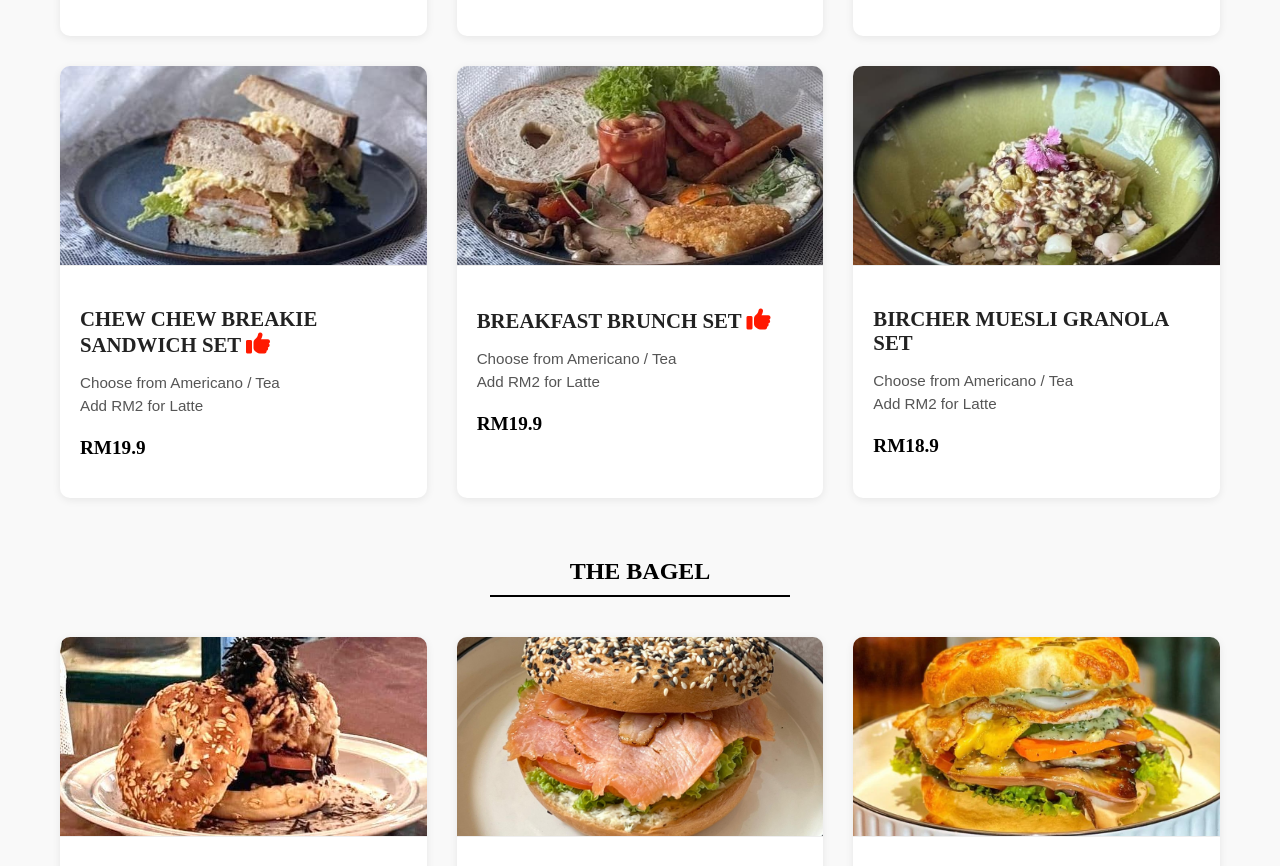
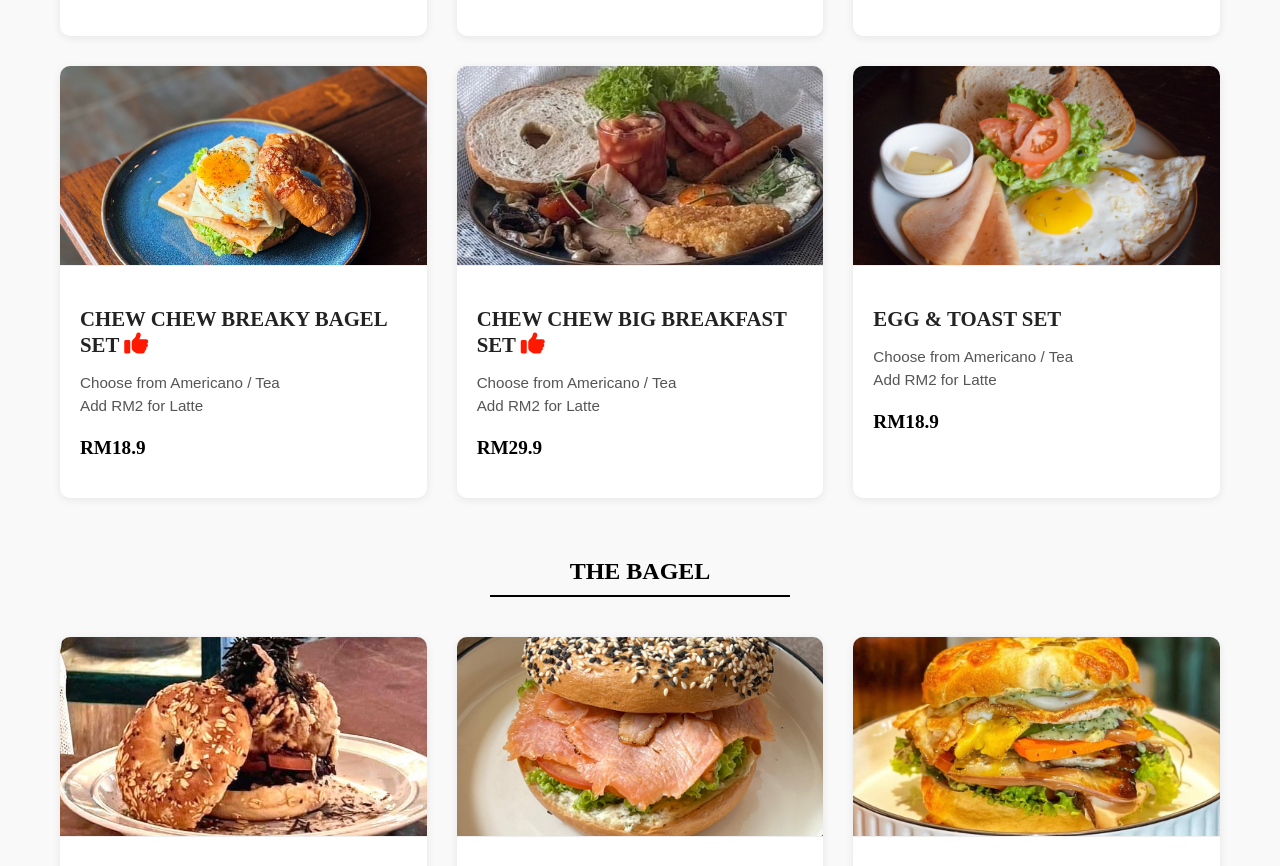
Before and after one commit to chenxi007-cr/ccb-menu, a plain HTML site: page food.html in a window 1280 px wide. Shown: the part 1210-2076 px from the top of the page. Drawn offline with nearby package versions, Linux system fonts and the light colour scheme.

Commit message:
Add files via upload
UPLOAD

```diff
--- a/food.html
+++ b/food.html
@@ -88,25 +88,25 @@
         </div>
     </div>
     <div class="menu-item">
-        <img src="images/sandwich.jpg" alt="BREAKIE SANDWICH" class="dish-image">
+        <img src="images/breaky.jpg" alt="CHEW CHEW BREAKY BAGEL SET" class="dish-image">
             <div class="dish-info">
-                <h3 class="dish-name">CHEW CHEW BREAKIE SANDWICH SET <i class="fas fa-thumbs-up"></i></h3>
+                <h3 class="dish-name">CHEW CHEW BREAKY BAGEL SET <i class="fas fa-thumbs-up"></i></h3>
                 <p class="dish-description">Choose from Americano / Tea <br>Add RM2 for Latte</p>
-                <p class="dish-price">RM19.9</p>
+                <p class="dish-price">RM18.9</p>
         </div>
     </div>
     <div class="menu-item">
-        <img src="images/breakfast.jpg" alt="CHEW CHEW BREAKFAST" class="dish-image">
+        <img src="images/breakfast.jpg" alt="CHEW CHEW BIG BREAKFAST SET" class="dish-image">
         <div class="dish-info">
-            <h3 class="dish-name">BREAKFAST BRUNCH SET <i class="fas fa-thumbs-up"></i></h3>
+            <h3 class="dish-name">CHEW CHEW BIG BREAKFAST SET <i class="fas fa-thumbs-up"></i></h3>
             <p class="dish-description">Choose from Americano / Tea <br>Add RM2 for Latte</p>
-            <p class="dish-price">RM19.9</p>
+            <p class="dish-price">RM29.9</p>
         </div>
     </div>
     <div class="menu-item">
-        <img src="images/superfood.jpg" alt="BIRCHER MUESLI GRANOLA" class="dish-image">
+        <img src="images/egg & toast.jpg" alt="EGG & TOAST SET" class="dish-image">
         <div class="dish-info">
-            <h3 class="dish-name">BIRCHER MUESLI GRANOLA SET</h3>
+            <h3 class="dish-name">EGG & TOAST SET</h3>
             <p class="dish-description">Choose from Americano / Tea <br>Add RM2 for Latte</p>
             <p class="dish-price">RM18.9</p>
         </div>
```
Also changed, not shown: images/breaky.jpg (added), images/egg & toast.jpg (added).
